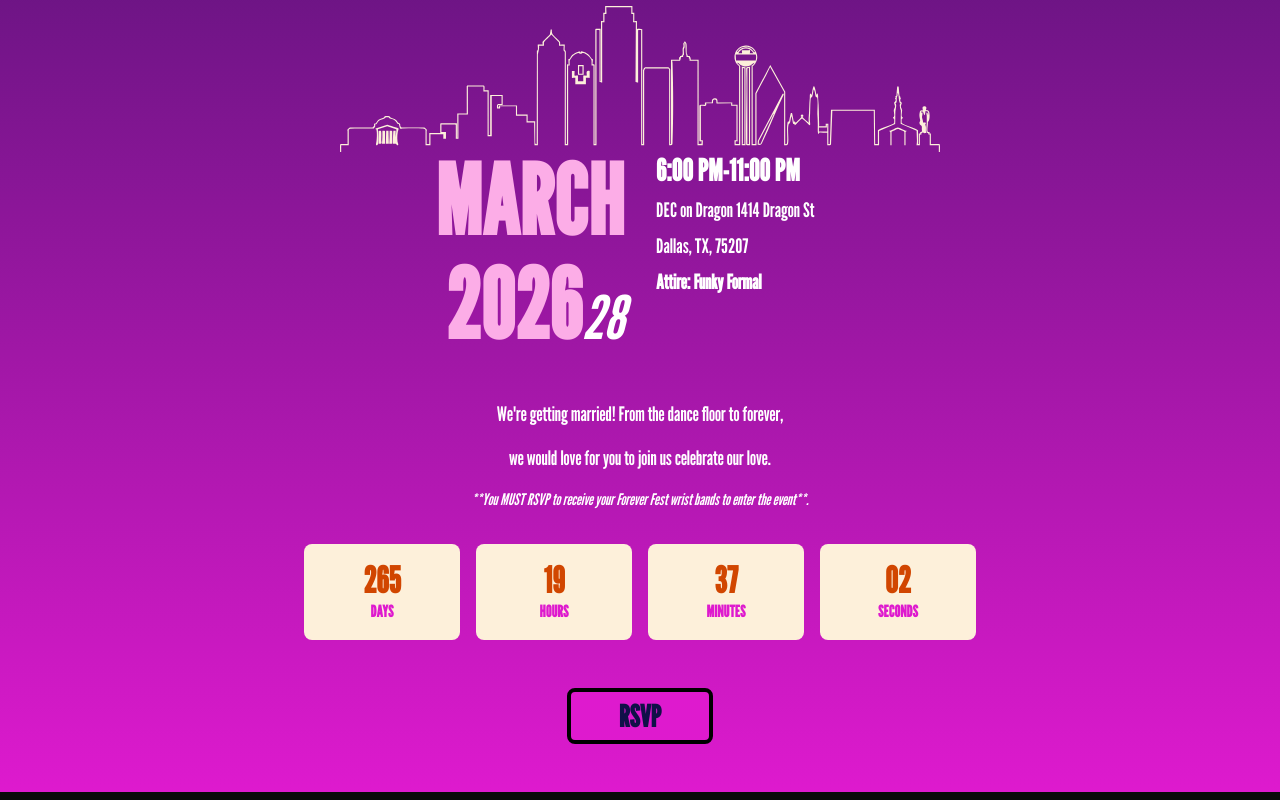
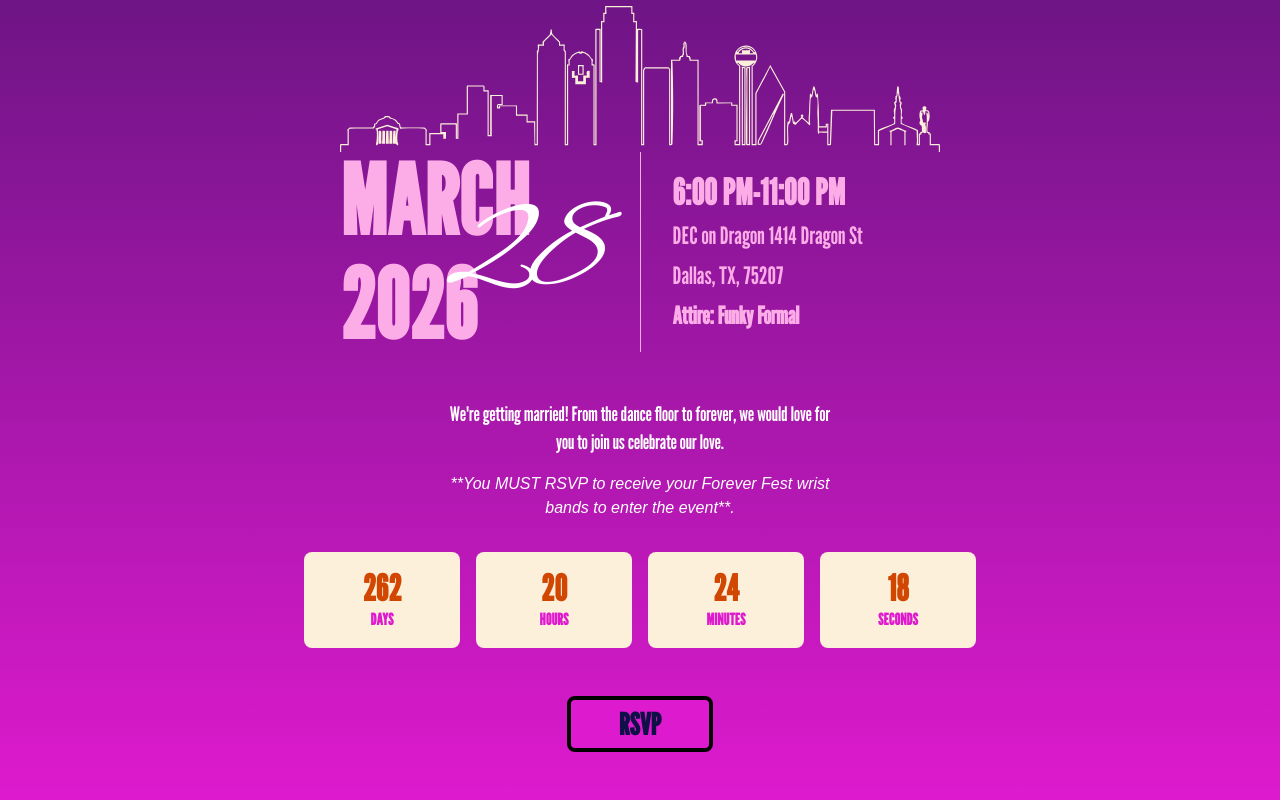
Before and after one commit to seanblonien/forever-fest-2026, a Next.js app: page / in a window 1280 px wide. Shown: the part 671-1471 px from the top of the page. Built offline with nearby package versions, Linux system fonts and the light colour scheme.

Commit message:
fix: Consolidated countdown

```diff
--- a/components/home/CountdownTimer.tsx
+++ b/components/home/CountdownTimer.tsx
@@ -9,64 +9,62 @@ type TimeLeft = {
   seconds: number;
 };
 
-type CountdownTimerProps = {
-  initialTime?: TimeLeft;
-  className?: string;
-};
+function CountdownBox({value, label}: {value: number; label: string}) {
+  return (
+    <div className="rounded-lg p-4 bg-papaya-whip">
+      <div className="text-3xl md:text-4xl font-black text-syracuse-orange">
+        {value.toString().padStart(2, '0')}
+      </div>
+      <div className="text-sm md:text-base font-bold text-steel-pink">
+        {label}
+      </div>
+    </div>
+  );
+}
 
-export function CountdownTimer({
-  initialTime = {
-    days: 265,
-    hours: 19,
-    minutes: 37,
-    seconds: 7,
-  },
-  className = '',
-}: CountdownTimerProps) {
-  const [timeLeft, setTimeLeft] = useState<TimeLeft>(initialTime);
+export function CountdownTimer() {
+  const [timeLeft, setTimeLeft] = useState<TimeLeft>({
+    days: 0,
+    hours: 0,
+    minutes: 0,
+    seconds: 0,
+  });
 
   useEffect(() => {
-    const timer = setInterval(() => {
-      setTimeLeft((prev) => {
-        if (prev.seconds > 0) {
-          return {...prev, seconds: prev.seconds - 1};
-        } else if (prev.minutes > 0) {
-          return {...prev, minutes: prev.minutes - 1, seconds: 59};
-        } else if (prev.hours > 0) {
-          return {...prev, hours: prev.hours - 1, minutes: 59, seconds: 59};
-        } else if (prev.days > 0) {
-          return {...prev, days: prev.days - 1, hours: 23, minutes: 59, seconds: 59};
-        }
-        return prev;
-      });
-    }, 1000);
+    const calculateTimeLeft = () => {
+      // March 28th, 2026 at 6pm CST
+      const targetDate = new Date('2026-03-28T18:00:00-06:00');
+      const now = new Date();
+      const difference = targetDate.getTime() - now.getTime();
+
+      if (difference > 0) {
+        const days = Math.floor(difference / (1000 * 60 * 60 * 24));
+        const hours = Math.floor((difference % (1000 * 60 * 60 * 24)) / (1000 * 60 * 60));
+        const minutes = Math.floor((difference % (1000 * 60 * 60)) / (1000 * 60));
+        const seconds = Math.floor((difference % (1000 * 60)) / 1000);
+
+        setTimeLeft({days, hours, minutes, seconds});
+      } else {
+        setTimeLeft({days: 0, hours: 0, minutes: 0, seconds: 0});
+      }
+    };
+
+    // Calculate immediately
+    calculateTimeLeft();
+
+    // Update every second
+    const timer = setInterval(calculateTimeLeft, 1000);
 
     return () => clearInterval(timer);
   }, []);
 
-  const timeItems = [
-    {value: timeLeft.days, label: 'DAYS'},
-    {value: timeLeft.hours, label: 'HOURS'},
-    {value: timeLeft.minutes, label: 'MINUTES'},
-    {value: timeLeft.seconds, label: 'SECONDS'},
-  ];
-
   return (
-    <div className={`mb-12 ${className}`}>
+    <div className="mb-12">
       <div className="grid grid-cols-4 gap-4 max-w-2xl mx-auto">
-        {timeItems.map((item, index) => (
-          <div
-            key={index}
-            className="rounded-lg p-4 bg-papaya-whip"
-          >
-            <div className="text-3xl md:text-4xl font-black text-syracuse-orange">
-              {item.value.toString().padStart(2, '0')}
-            </div>
-            <div className="text-sm md:text-base font-bold text-steel-pink">
-              {item.label}
-            </div>
-          </div>
-        ))}
+        <CountdownBox value={timeLeft.days} label="DAYS" />
+        <CountdownBox value={timeLeft.hours} label="HOURS" />
+        <CountdownBox value={timeLeft.minutes} label="MINUTES" />
+        <CountdownBox value={timeLeft.seconds} label="SECONDS" />
       </div>
     </div>
   );
--- a/components/home/Description.tsx
+++ b/components/home/Description.tsx
@@ -1,29 +1,13 @@
-type DescriptionProps = {
-  mainText?: string[];
-  rsvpNote?: string;
-  className?: string;
-};
-
-export function Description({
-  mainText = [
-    'We\'re getting married! From the dance floor to forever,',
-    'we would love for you to join us celebrate our love.',
-  ],
-  rsvpNote = '**You MUST RSVP to receive your Forever Fest wrist bands to enter the event**.',
-  className = '',
-}: DescriptionProps) {
+export function Description() {
   return (
-    <div className={`text-white text-lg md:text-xl mb-8 max-w-3xl mx-auto leading-relaxed ${className}`}>
-      {mainText.map((text, index) => (
-        <p key={index} className="mb-4">
-          {text}
-        </p>
-      ))}
-      {rsvpNote && (
-        <p className="text-sm md:text-base italic">
-          {rsvpNote}
-        </p>
-      )}
+    <div className="text-white text-lg md:text-xl mb-8 max-w-[400px] mx-auto leading-relaxed">
+      <p className="mb-4">
+        We're getting married! From the dance floor to forever, we would love for you to join us
+        celebrate our love.
+      </p>
+      <p className="text-sm md:text-base italic font-arial">
+        **You MUST RSVP to receive your Forever Fest wrist bands to enter the event**.
+      </p>
     </div>
   );
 }
--- a/components/home/EventDetails.tsx
+++ b/components/home/EventDetails.tsx
@@ -1,22 +1,30 @@
 export function EventDetails() {
   return (
-    <div className="grid md:grid-cols-2 gap-8 mb-12 text-white">
-      <div className="text-left md:text-right">
+    <div className="flex flex-col md:flex-row max-w-[600px] mx-auto mb-12 text-white md:items-stretch">
+      {/* Left Column - Date */}
+      <div className="flex-1 text-left relative">
+        {/* Absolutely positioned "28" in Alex Brush font - right aligned */}
+        <div className="absolute top-[40px] right-0 text-9xl font-alex-brush text-white z-10">
+          28
+        </div>
+
         <div className="text-6xl md:text-8xl font-black mb-2 text-lavender-pink">
           MARCH
         </div>
         <div className="text-6xl md:text-8xl font-black text-lavender-pink">
           2026
-          <span className="text-4xl md:text-6xl italic font-light text-white">
-            28
-          </span>
         </div>
       </div>
-      <div className="text-left space-y-2">
-        <div className="text-2xl md:text-3xl font-bold">6:00 PM-11:00 PM</div>
-        <div className="text-lg md:text-xl">DEC on Dragon 1414 Dragon St</div>
-        <div className="text-lg md:text-xl">Dallas, TX, 75207</div>
-        <div className="text-lg md:text-xl font-semibold">
+
+      {/* Vertical separator line */}
+      <div className="hidden md:block w-px bg-lavender-pink mx-8"></div>
+
+      {/* Right Column - Event Details */}
+      <div className="flex-1 flex flex-col justify-center text-left space-y-2 text-lavender-pink mt-8 md:mt-0">
+        <div className="text-3xl md:text-4xl font-bold">6:00 PM-11:00 PM</div>
+        <div className="text-xl md:text-2xl">DEC on Dragon 1414 Dragon St</div>
+        <div className="text-xl md:text-2xl">Dallas, TX, 75207</div>
+        <div className="text-xl md:text-2xl font-semibold">
           Attire: Funky Formal
         </div>
       </div>
--- a/tailwind.config.ts
+++ b/tailwind.config.ts
@@ -1,4 +1,4 @@
-import type { Config } from 'tailwindcss';
+import type {Config} from 'tailwindcss';
 
 const config: Config = {
   darkMode: ['class'],
@@ -22,6 +22,7 @@ const config: Config = {
       fontFamily: {
         'league-gothic': ['var(--font-league-gothic)', 'League Gothic', 'Arial Black', 'sans-serif'],
         'alex-brush': ['var(--font-alex-brush)', 'Alex Brush', 'cursive'],
+        'arial': ['Arial', 'Helvetica', 'sans-serif'],
       },
       colors: {
         'penn-blue': '#101048',
@@ -70,12 +71,12 @@ const config: Config = {
       },
       keyframes: {
         'accordion-down': {
-          from: { height: '0' },
-          to: { height: 'var(--radix-accordion-content-height)' },
+          from: {height: '0'},
+          to: {height: 'var(--radix-accordion-content-height)'},
         },
         'accordion-up': {
-          from: { height: 'var(--radix-accordion-content-height)' },
-          to: { height: '0' },
+          from: {height: 'var(--radix-accordion-content-height)'},
+          to: {height: '0'},
         },
       },
       animation: {
```
